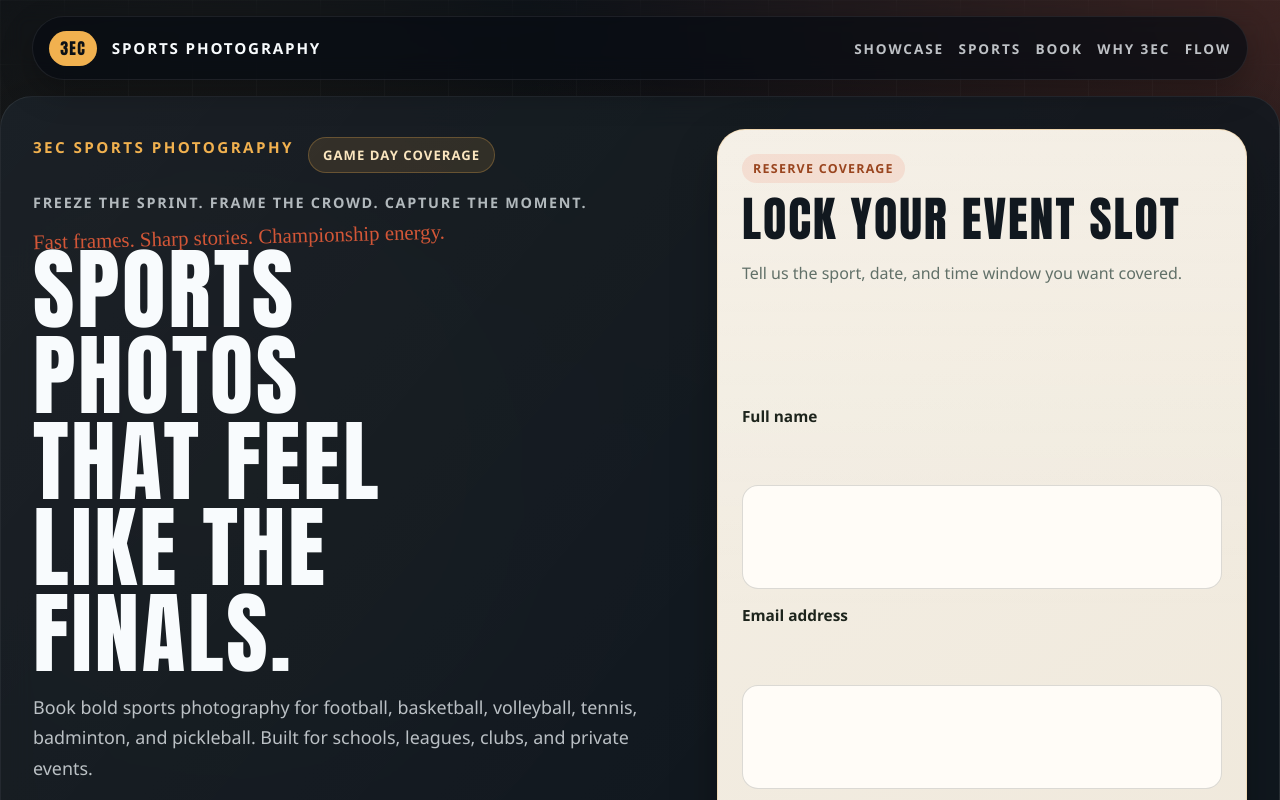
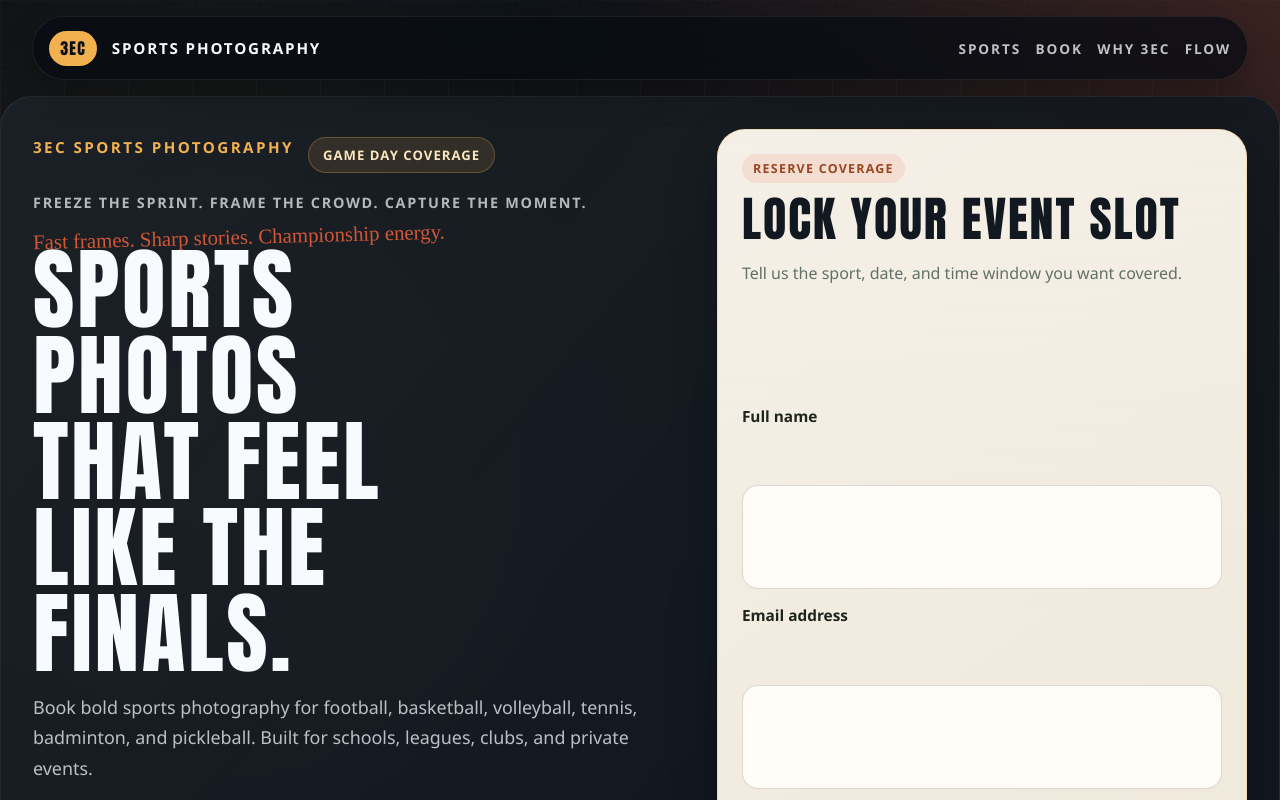
Before and after one commit to yyuseki15-ux/3EC-Photography-Website, a Next.js app: page / in a window 1280 px wide. Shown: the top 800 px of the page. Built offline with nearby package versions, Linux system fonts and the light colour scheme; no server answers; the database is empty.

Commit message:
Remove showcase nav link

```diff
--- a/src/app/page.tsx
+++ b/src/app/page.tsx
@@ -236,7 +236,6 @@ export default function Home() {
             <span className="sports-nav-name">Sports Photography</span>
           </div>
           <div className="sports-nav-links">
-            <Link href="/sports">Showcase</Link>
             <a href="#sports-selector">Sports</a>
             <a href="#booking-form">Book</a>
             <a href="#why-3ec">Why 3EC</a>
```
